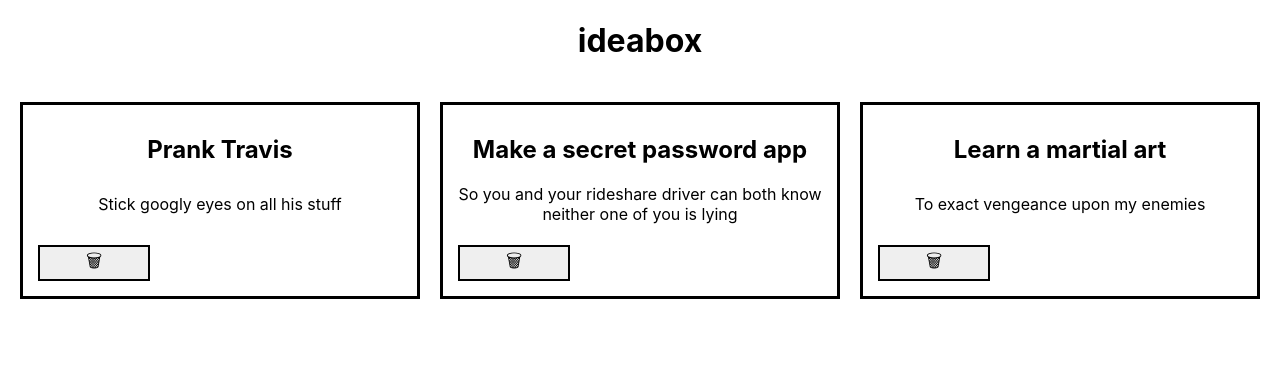
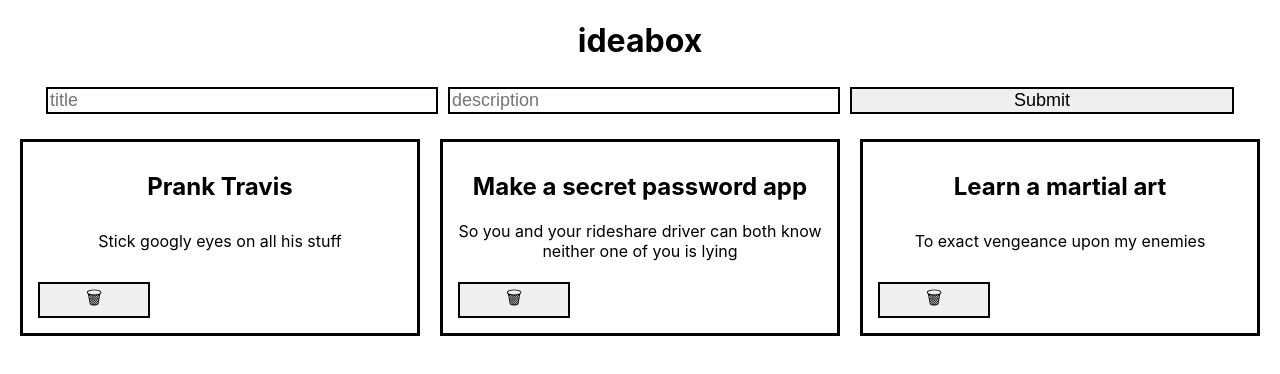
Before and after one commit to hfaerber/IdeaBox, a React (Create React App) app: page / in a window 1280 px wide. Shown: the top 374 px of the page. Built offline with nearby package versions, Linux system fonts and the light colour scheme.

Commit message:
Add functionality to add and delete ideas

```diff
--- a/src/App.js
+++ b/src/App.js
@@ -15,12 +15,25 @@ class App extends Component {
     }
   }
 
+  addIdea = (newIdea) => {
+    this.setState({ ideas: [...this.state.ideas, newIdea ] })
+  }
+
+  deleteIdea = (id) => {
+    const filteredIdeas = this.state.ideas.filter(idea => idea.id !== id)
+    this.setState({ ideas: filteredIdeas })
+  }
+
   render() {
     return(
       <main className="App">
         <h1>ideabox</h1>
+        <Form
+          addIdea={this.addIdea}
+        />
         <Ideas
           ideas={this.state.ideas}
+          deleteIdea={this.deleteIdea}
         />
       </main>
     )
--- a/src/Card.js
+++ b/src/Card.js
@@ -1,12 +1,18 @@
 import React from 'react'
 import './Card.css'
 
-const Card = ({ id, title, description }) => {
+const Card = ({ id, title, description, deleteIdea }) => {
+
+  const handleClick = event => {
+    event.preventDefault();
+    deleteIdea(id);
+  }
+
   return (
     <section className="card">
     <h2>{title}</h2>
     <p>{description}</p>
-    <button>🗑</button>
+    <button onClick={handleClick}>🗑</button>
     </section>
   )
 }
--- a/src/Form.js
+++ b/src/Form.js
@@ -2,17 +2,42 @@ import React, {Component} from 'react'
 import './Form.css'
 
 class Form extends Component {
-  constructor() {
-    super()
+  constructor(props) {
+    super(props)
     this.state = {
       title: '',
       description: '',
     }
   }
 
+  handleChange = event => {
+    this.setState({ [event.target.name]: event.target.value})
+  }
+
+  handleSubmit = event => {
+    event.preventDefault();
+    const newIdea = {
+      id: Date.now(),
+      title: this.state.title,
+      description: this.state.description,
+    }
+    this.props.addIdea(newIdea);
+    this.clearInputs();
+  }
+
+  clearInputs = () => {
+      this.setState( {title: '', description: ''})
+  }
+
   render() {
     return(
-      <p>form</p>
+      <div>
+      <input type='text' name="title" value={this.state.title}
+        placeholder='title' onChange={event => this.handleChange(event)}/>
+      <input type='text' name="description" value={this.state.description}
+        placeholder='description' onChange={event => this.handleChange(event)}/>
+      <button onClick={event => this.handleSubmit(event)}>Submit</button>
+      </div>
     )
   }
 }
--- a/src/Ideas.js
+++ b/src/Ideas.js
@@ -2,13 +2,14 @@ import React from 'react'
 import './Ideas.css'
 import Card from './Card'
 
-const Ideas = ({ideas}) => {
+const Ideas = ({ideas, deleteIdea}) => {
   const ideaCards = ideas.map(idea => {
     return <Card
       key={idea.id}
       id={idea.id}
       title={idea.title}
       description={idea.description}
+      deleteIdea={deleteIdea}
     />})
 
   return(
```
